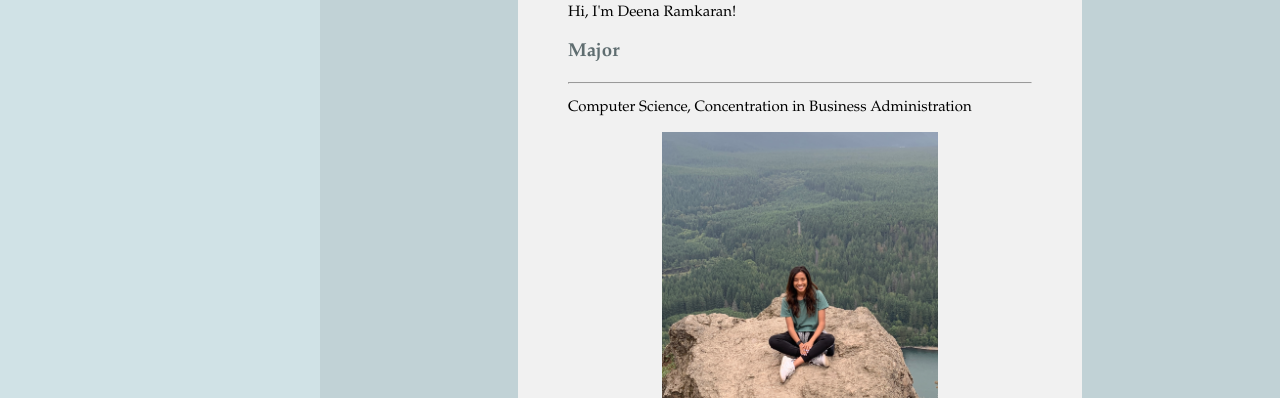
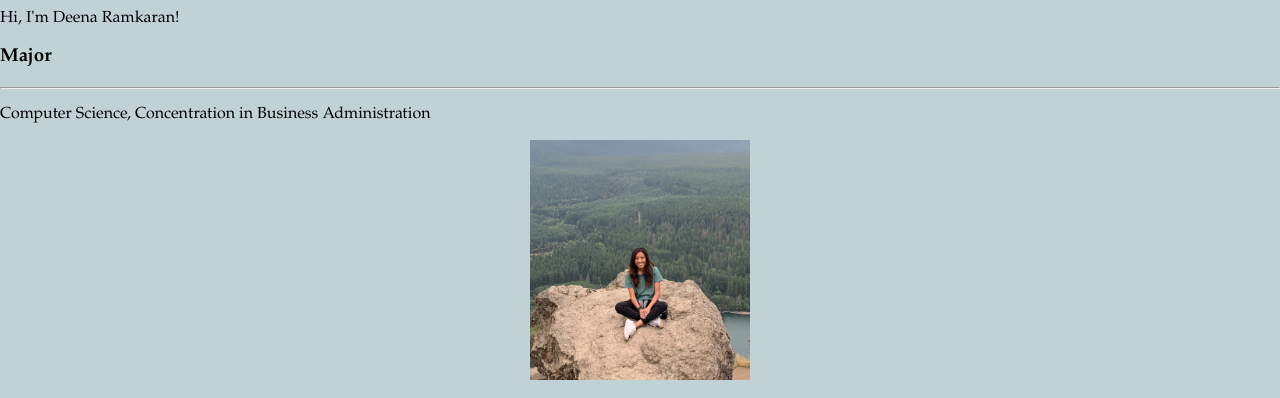
Before and after one commit to dramkaran12/WebDevelopment, a plain HTML site: page index.html in a window 1280 px wide. Shown: the part 283-681 px from the top of the page. Drawn offline with Linux system fonts and the light colour scheme.

Commit message:
Dimension changes

```diff
--- a/index.html
+++ b/index.html
@@ -1,8 +1,8 @@
 <html>
   <head>
     <title>About Me</title>
-    <link rel="stylesheet" type="text/css" href="mycss_web.css">
-    <link rel="stylesheet" type="text/css" href="mycss_tablet.css">
+    <link rel="stylesheet" type="text/css" media="screen and (min-device-width: 961px)" href="mycss_web.css">
+    <link rel="stylesheet" type="text/css" media='screen and (min-width: 401px) and (max-width: 960px)' href="mycss_tablet.css">
     <style>
       body {
         margin:0;
```
